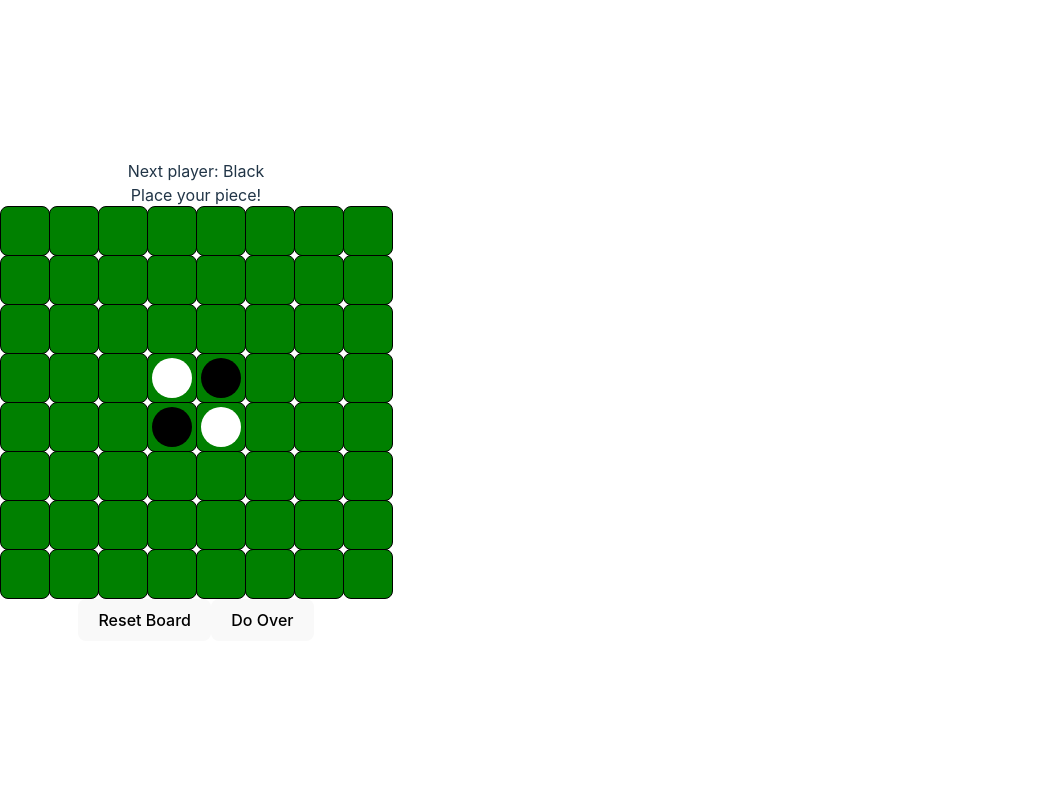
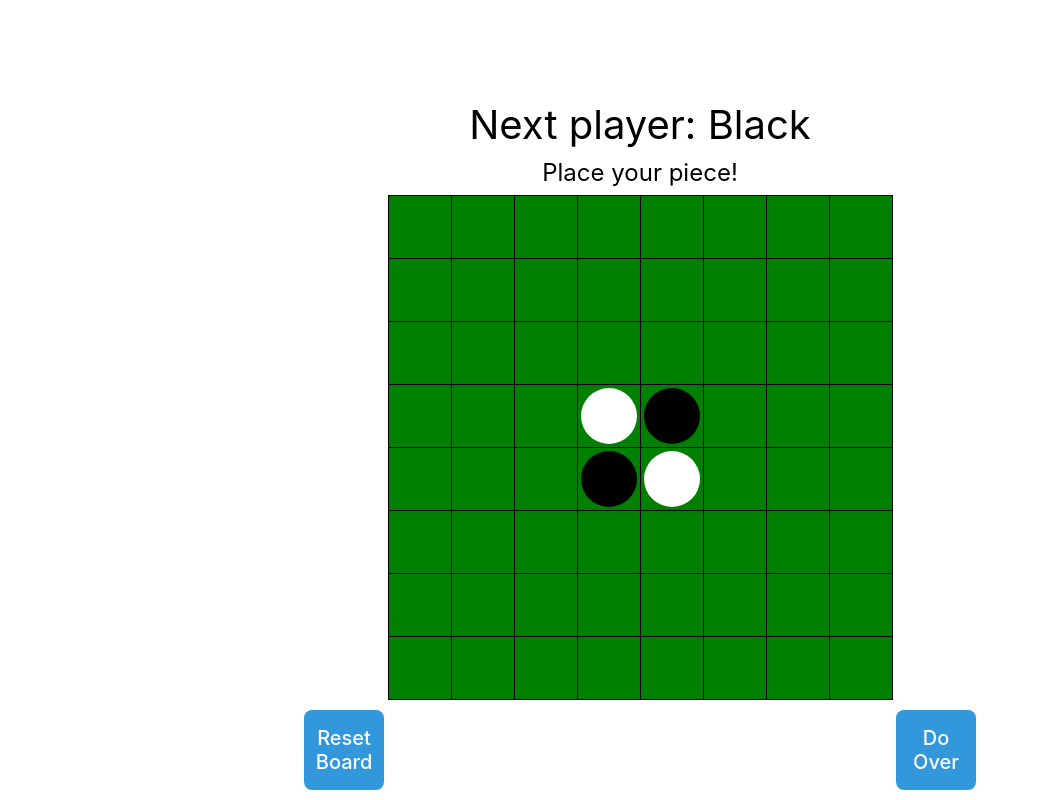
Before and after one commit to ryuryu-ymj/reversi-webapp, a React (Vite) app: page / in a window 1280 px wide. Shown: the whole page, without its empty margins (0-1039 px from the left). Built offline with nearby package versions, Linux system fonts and the light colour scheme.

Commit message:
大きさを画面サイズに合わせて動的に変更するよう調整

```diff
--- a/src/App.css
+++ b/src/App.css
@@ -1,3 +1,13 @@
+html, body {
+  height: 100%;
+  width: 100%;
+  margin: 0;
+  padding: 0;
+  display: flex;
+  justify-content: center;
+  align-items: center;
+}
+
 .App {
   text-align: center;
   display: flex;
@@ -7,8 +17,29 @@
   height: 100vh;
 }
 
+.game-wrapper {
+  display: flex;
+  flex-direction: column;
+  align-items: center;
+  width: 100%;
+}
+
+.nextplayer {
+  color: hsl(0, 0%, 0%);
+  font-size: 5vh;
+  text-align: center;
+}
+
+.status {
+  color: hsl(0, 0%, 0%);
+  font-size: 3vh;
+  margin-bottom: 5px;
+  text-align: center;
+}
+
 
 .broad {
+  padding-bottom: 100%;
   background-color: #008000;
   display: flex;
   flex-direction: column;
@@ -19,20 +50,24 @@
   content: '';
   display: table;
 }
+
 .square {
+  width: 100%;
+  height: 100%;
+  display: grid;
   background: #008000;
   border: 1px solid #000000;
   float: left;
-  font-weight: bold;
   line-height: 50px;
-  height: 50px;
+  height: 8vh;
   margin-right: -1px;
   margin-top: -1px;
   padding: 0;
-  width: 50px;
+  width: 8vh;
   display: flex;
   justify-content: center;
   align-items: center;
+  border-radius: 0;
 }
 
 .App-header {
@@ -51,8 +86,8 @@
 }
 
 .disc {
-  width: 40px;
-  height: 40px;
+  width: 7vh;
+  height: 7vh;
   border-radius: 50%;
 }
 
@@ -63,3 +98,38 @@
 .disc.White {
   background-color: white;
 }
+
+/* ボタンのデザイン */
+
+.button-container {
+  position: absolute;
+  bottom: 0;
+  width: 100%;
+  display: flex;
+  justify-content: center;
+  padding: 10px;
+  box-sizing: border-box;
+  z-index: 2;
+}
+
+.resetBoard, .doOver {
+  position: relative;
+  width: 10vh;
+  height: 10vh;
+  display: flex;
+  justify-content: center;
+  align-items: center;
+  font-size: 2.5vh;
+  background-color: hsl(204, 70%, 53%);
+  color: white;
+  border: none;
+  cursor: pointer;
+}
+
+.resetBoard {
+  transform: translateX(-20vw);
+}
+
+.doOver {
+  transform: translateX(20vw);
+}
--- a/src/App.tsx
+++ b/src/App.tsx
@@ -197,7 +197,7 @@ function Board() {
   }
 
   return (
-    <div>
+    <div className="game-wrapper">
       <div className="nextplayer" key="status">{status}</div>
       <div className="status" key="word">{word}</div>
       {
@@ -214,8 +214,10 @@ function Board() {
         }())
       }
       {/* <button onClick={resetBoard}>Reset Board</button> */}
-      <button onClick={resetBoard}>Reset Board</button>
-      <button onClick={doOver}>Do Over</button>
+      <div className="button-container">
+        <button className="resetBoard" onClick={resetBoard}>Reset Board</button>
+        <button className="doOver" onClick={doOver}>Do Over</button>
+      </div>
     </div>
   );
 }
```
